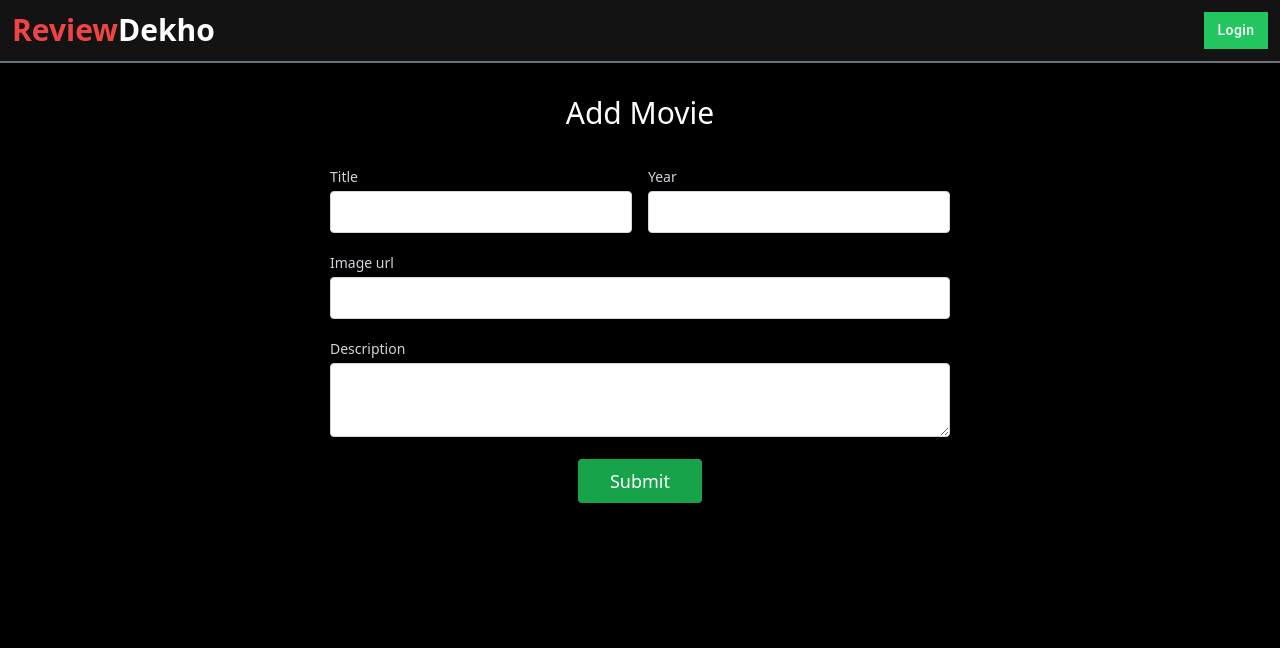
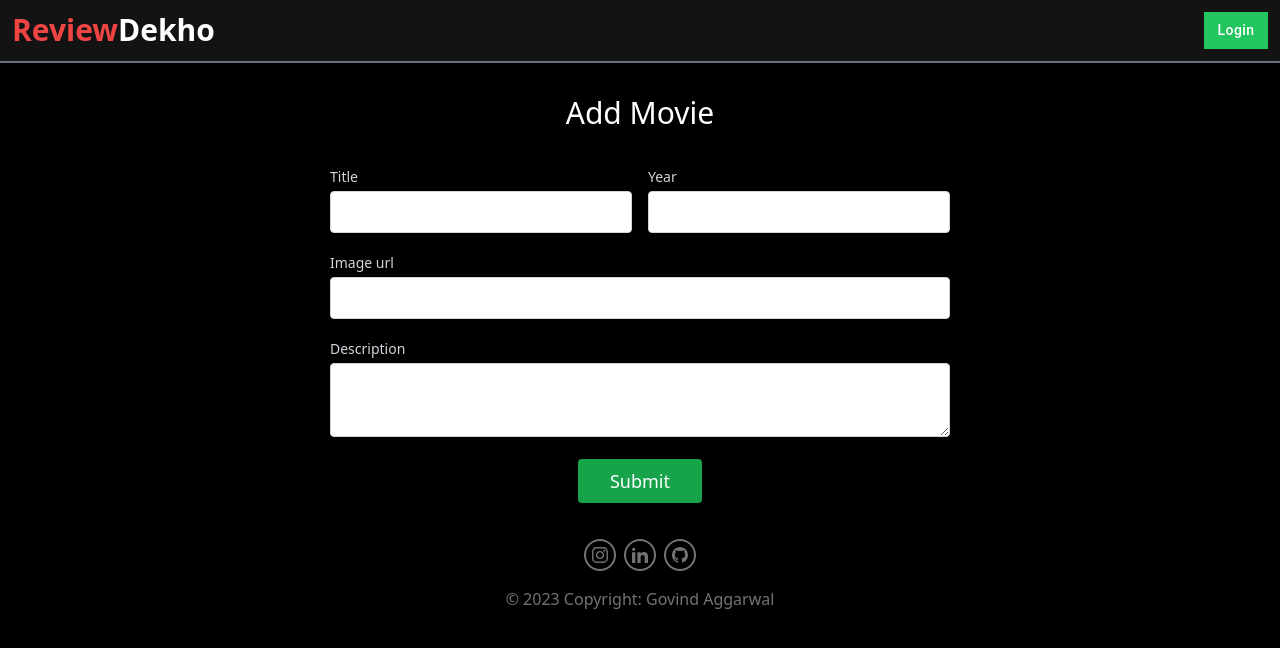
Before and after one commit to Govind8006/filmyverse, a React (Create React App) app: page /addMovie in a window 1280 px wide. Shown: the top 648 px of the page. Built offline with nearby package versions, Linux system fonts and the light colour scheme.

Commit message:
adding footer

```diff
--- a/package.json
+++ b/package.json
@@ -19,6 +19,7 @@
     "react-loader-spinner": "^5.3.4",
     "react-router-dom": "^6.9.0",
     "react-scripts": "5.0.1",
+    "react-social-icons": "^5.15.0",
     "react-stars": "^2.2.5",
     "sweet-alert": "^2.0.5",
     "sweetalert": "^2.1.2",
--- a/src/App.js
+++ b/src/App.js
@@ -1,6 +1,7 @@
 import Header from "./components/Header";
 import Cards from "./components/Cards";
 import AddMovie from "./components/AddMovie";
+import Footer from "./components/Footer";
 import { Route, Routes } from "react-router-dom";
 import Detail from "./components/Detail";
 import { createContext } from "react";
@@ -26,6 +27,7 @@ function App() {
           <Route path="/login" element={<Login />} />
           <Route path="/signup" element={<Signup />} />
         </Routes>
+        <Footer />
       </div>
     </Appstate.Provider>
   );
--- /dev/null
+++ b/src/components/Footer.js
@@ -0,0 +1,67 @@
+import React from "react";
+
+const Footer = () => {
+  return (
+    <div>
+      <footer class=" text-center">
+        <div class=" flex justify-center">
+          <a
+            href="https://www.instagram.com/_garg_govind/"
+            type="button"
+            class="m-1 h-8 w-8 rounded-full border-2 border-neutral-500 uppercase leading-normal text-neutral-500 transition duration-150 ease-in-out hover:bg-black hover:bg-opacity-5 focus:outline-none focus:ring-0"
+            data-te-ripple-init
+            data-te-ripple-color="light"
+          >
+            <svg
+              xmlns="http://www.w3.org/2000/svg"
+              class="mx-auto h-full w-4"
+              fill="currentColor"
+              viewBox="0 0 24 24"
+            >
+              <path d="M12 2.163c3.204 0 3.584.012 4.85.07 3.252.148 4.771 1.691 4.919 4.919.058 1.265.069 1.645.069 4.849 0 3.205-.012 3.584-.069 4.849-.149 3.225-1.664 4.771-4.919 4.919-1.266.058-1.644.07-4.85.07-3.204 0-3.584-.012-4.849-.07-3.26-.149-4.771-1.699-4.919-4.92-.058-1.265-.07-1.644-.07-4.849 0-3.204.013-3.583.07-4.849.149-3.227 1.664-4.771 4.919-4.919 1.266-.057 1.645-.069 4.849-.069zm0-2.163c-3.259 0-3.667.014-4.947.072-4.358.2-6.78 2.618-6.98 6.98-.059 1.281-.073 1.689-.073 4.948 0 3.259.014 3.668.072 4.948.2 4.358 2.618 6.78 6.98 6.98 1.281.058 1.689.072 4.948.072 3.259 0 3.668-.014 4.948-.072 4.354-.2 6.782-2.618 6.979-6.98.059-1.28.073-1.689.073-4.948 0-3.259-.014-3.667-.072-4.947-.196-4.354-2.617-6.78-6.979-6.98-1.281-.059-1.69-.073-4.949-.073zm0 5.838c-3.403 0-6.162 2.759-6.162 6.162s2.759 6.163 6.162 6.163 6.162-2.759 6.162-6.163c0-3.403-2.759-6.162-6.162-6.162zm0 10.162c-2.209 0-4-1.79-4-4 0-2.209 1.791-4 4-4s4 1.791 4 4c0 2.21-1.791 4-4 4zm6.406-11.845c-.796 0-1.441.645-1.441 1.44s.645 1.44 1.441 1.44c.795 0 1.439-.645 1.439-1.44s-.644-1.44-1.439-1.44z" />
+            </svg>
+          </a>
+
+          <a
+            href="https://www.linkedin.com/in/govind-aggarwal-ab198020b"
+            type="button"
+            class="m-1 h-8 w-8 rounded-full border-2 border-neutral-500 uppercase leading-normal text-neutral-500 transition duration-150 ease-in-out hover:bg-black hover:bg-opacity-5 focus:outline-none focus:ring-0"
+            data-te-ripple-init
+            data-te-ripple-color="light"
+          >
+            <svg
+              xmlns="http://www.w3.org/2000/svg"
+              class="mx-auto h-full w-4"
+              fill="currentColor"
+              viewBox="0 0 24 24"
+            >
+              <path d="M4.98 3.5c0 1.381-1.11 2.5-2.48 2.5s-2.48-1.119-2.48-2.5c0-1.38 1.11-2.5 2.48-2.5s2.48 1.12 2.48 2.5zm.02 4.5h-5v16h5v-16zm7.982 0h-4.968v16h4.969v-8.399c0-4.67 6.029-5.052 6.029 0v8.399h4.988v-10.131c0-7.88-8.922-7.593-11.018-3.714v-2.155z" />
+            </svg>
+          </a>
+
+          <a
+            href="https://github.com/Govind8006"
+            type="button"
+            class="m-1 h-8 w-8 rounded-full border-2 border-neutral-500 uppercase leading-normal text-neutral-500 transition duration-150 ease-in-out hover:bg-black hover:bg-opacity-5 focus:outline-none focus:ring-0"
+            data-te-ripple-init
+            data-te-ripple-color="light"
+          >
+            <svg
+              xmlns="http://www.w3.org/2000/svg"
+              class="mx-auto h-full w-4"
+              fill="currentColor"
+              viewBox="0 0 24 24"
+            >
+              <path d="M12 0c-6.626 0-12 5.373-12 12 0 5.302 3.438 9.8 8.207 11.387.599.111.793-.261.793-.577v-2.234c-3.338.726-4.033-1.416-4.033-1.416-.546-1.387-1.333-1.756-1.333-1.756-1.089-.745.083-.729.083-.729 1.205.084 1.839 1.237 1.839 1.237 1.07 1.834 2.807 1.304 3.492.997.107-.775.418-1.305.762-1.604-2.665-.305-5.467-1.334-5.467-5.931 0-1.311.469-2.381 1.236-3.221-.124-.303-.535-1.524.117-3.176 0 0 1.008-.322 3.301 1.23.957-.266 1.983-.399 3.003-.404 1.02.005 2.047.138 3.006.404 2.291-1.552 3.297-1.23 3.297-1.23.653 1.653.242 2.874.118 3.176.77.84 1.235 1.911 1.235 3.221 0 4.609-2.807 5.624-5.479 5.921.43.372.823 1.102.823 2.222v3.293c0 .319.192.694.801.576 4.765-1.589 8.199-6.086 8.199-11.386 0-6.627-5.373-12-12-12z" />
+            </svg>
+          </a>
+        </div>
+        <div class="p-3 text-center font-medium text-neutral-500 dark:text-neutral-200">
+          © 2023 Copyright: Govind Aggarwal
+        </div>
+      </footer>
+    </div>
+  );
+};
+
+export default Footer;
```
Also changed, not shown: 1 other file (tests, documents, lock files or other folders).
